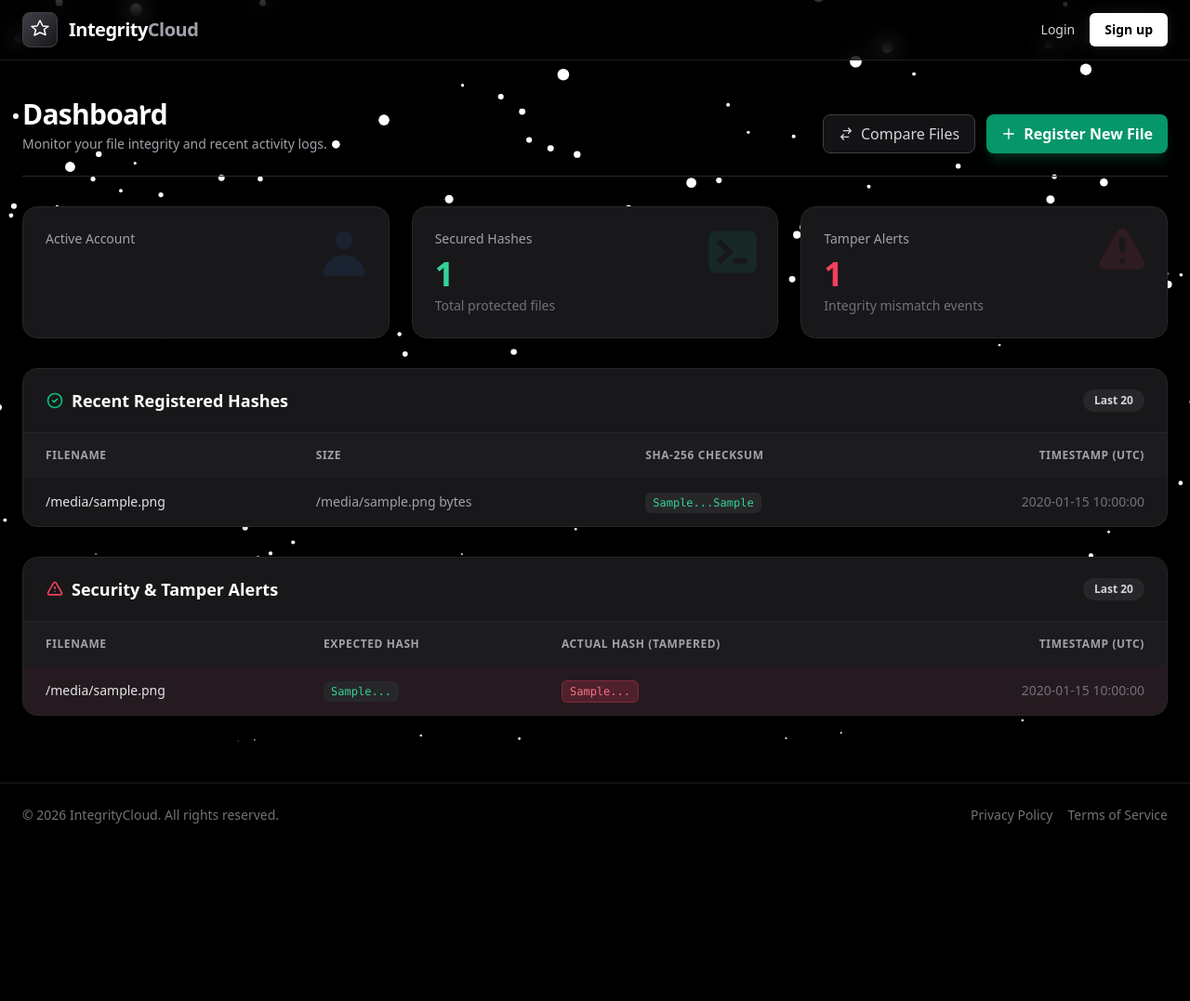
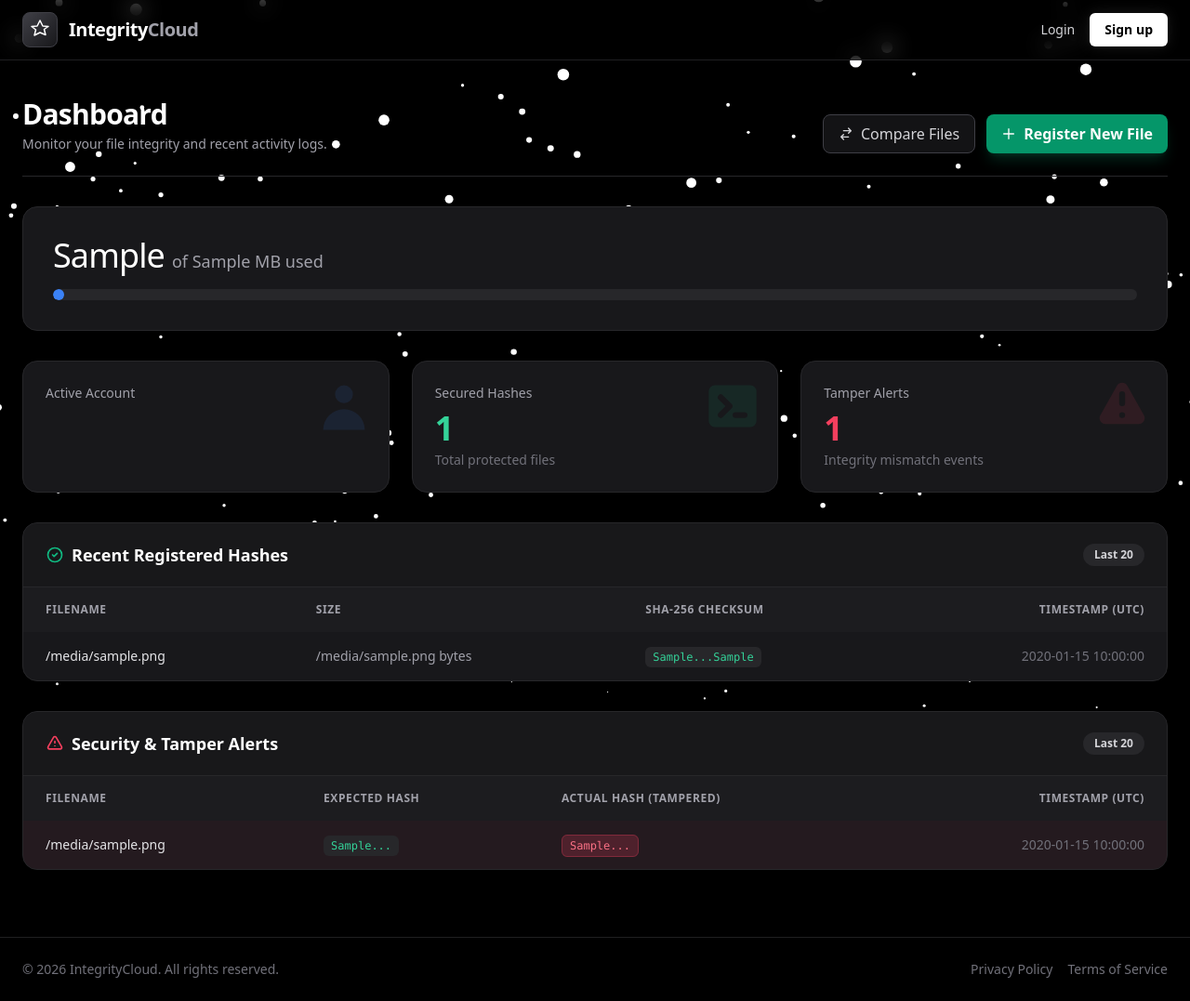
Before and after one commit to JD2007-s/integritycloud, a Flask app: template templates/dashboard.html in a window 1280 px wide. Shown: the whole page at 93% size. Before the commit the page ends 886 px from the top, so only its background shows below. Run offline with Flask 3, Linux system fonts and the light colour scheme; the template is opened without the code that fills it: most values are stand-ins (such as "Sample title", 1, 10 or a date in 2020); some libraries are stand-ins or nearby versions.

Commit message:
Added Google Drive style storage bar to Dashboard

```diff
--- a/templates/dashboard.html
+++ b/templates/dashboard.html
@@ -21,6 +21,18 @@
     </div>
   </div>
 
+  <div class="bg-zinc-900 border border-zinc-800 rounded-2xl p-8 shadow-sm mb-6">
+    <div class="flex items-baseline gap-2 mb-4">
+      <h2 class="text-4xl font-normal text-white tracking-tight">{{ storage_formatted }}</h2>
+      <span class="text-lg text-zinc-400 font-medium">of {{ storage_limit_mb }} MB used</span>
+    </div>
+
+    <div class="w-full bg-zinc-800 rounded-full h-3 overflow-hidden flex">
+      <div class="bg-blue-500 h-full rounded-full transition-all duration-1000 ease-out"
+           style="width: {{ storage_percentage }}%;">
+      </div>
+    </div>
+  </div>
   <div class="grid grid-cols-1 md:grid-cols-3 gap-6">
     <div class="bg-zinc-900 border border-zinc-800 rounded-2xl p-6 shadow-sm relative overflow-hidden group hover:border-zinc-600 transition-colors">
       <div class="absolute top-0 right-0 p-4 opacity-10 group-hover:opacity-20 transition-opacity">
@@ -50,7 +62,7 @@
     </div>
   </div>
 
-  <div class="bg-zinc-900 border border-zinc-800 rounded-2xl overflow-hidden shadow-lg">
+  <div class="bg-zinc-900 border border-zinc-800 rounded-2xl overflow-hidden shadow-lg mt-8">
     <div class="px-6 py-5 border-b border-zinc-800 bg-zinc-900/50 flex items-center justify-between">
       <h3 class="text-lg font-bold text-white flex items-center gap-2">
         <svg class="w-5 h-5 text-emerald-500" fill="none" stroke="currentColor" viewBox="0 0 24 24"><path stroke-linecap="round" stroke-linejoin="round" stroke-width="2" d="M9 12l2 2 4-4m6 2a9 9 0 11-18 0 9 9 0 0118 0z"></path></svg>
```
